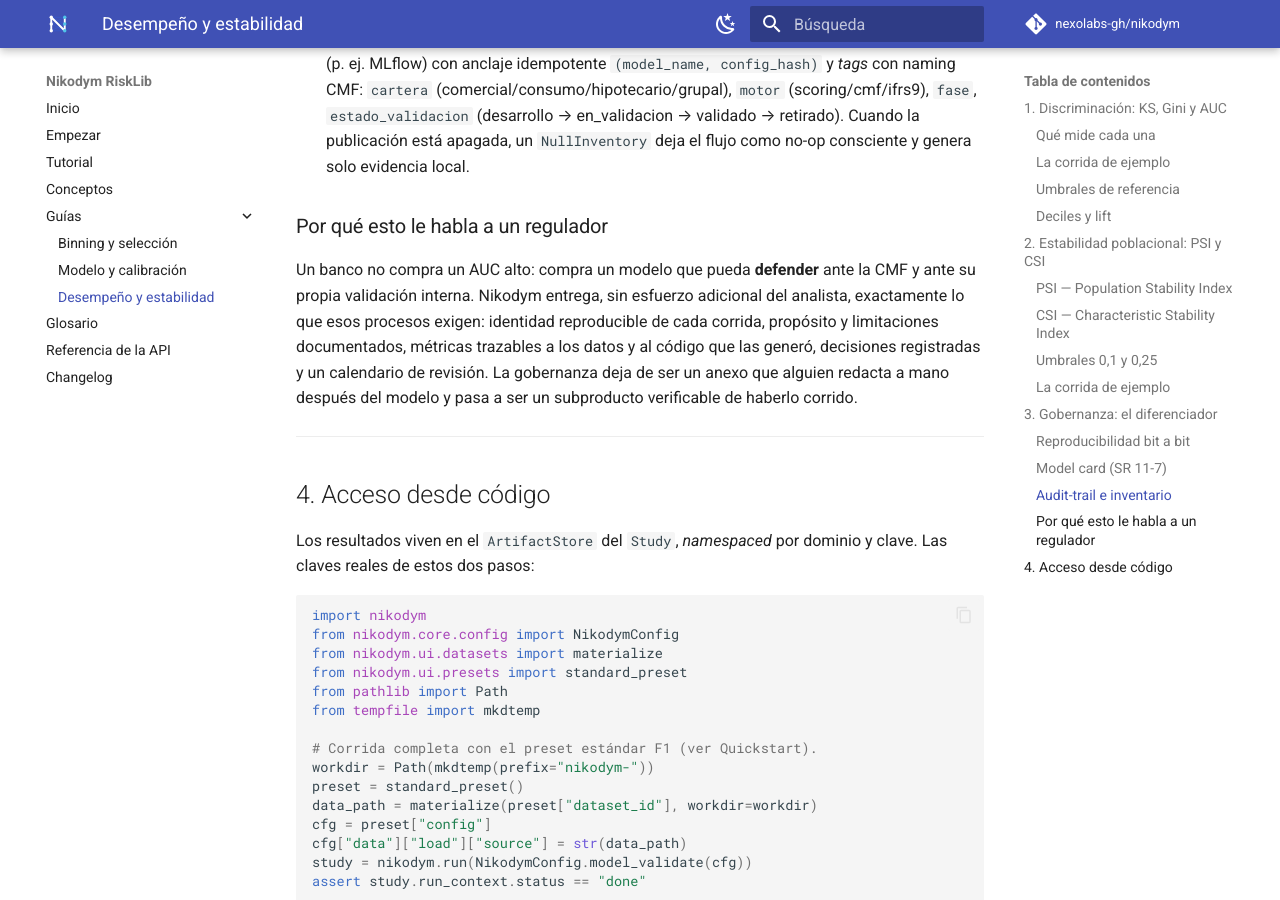
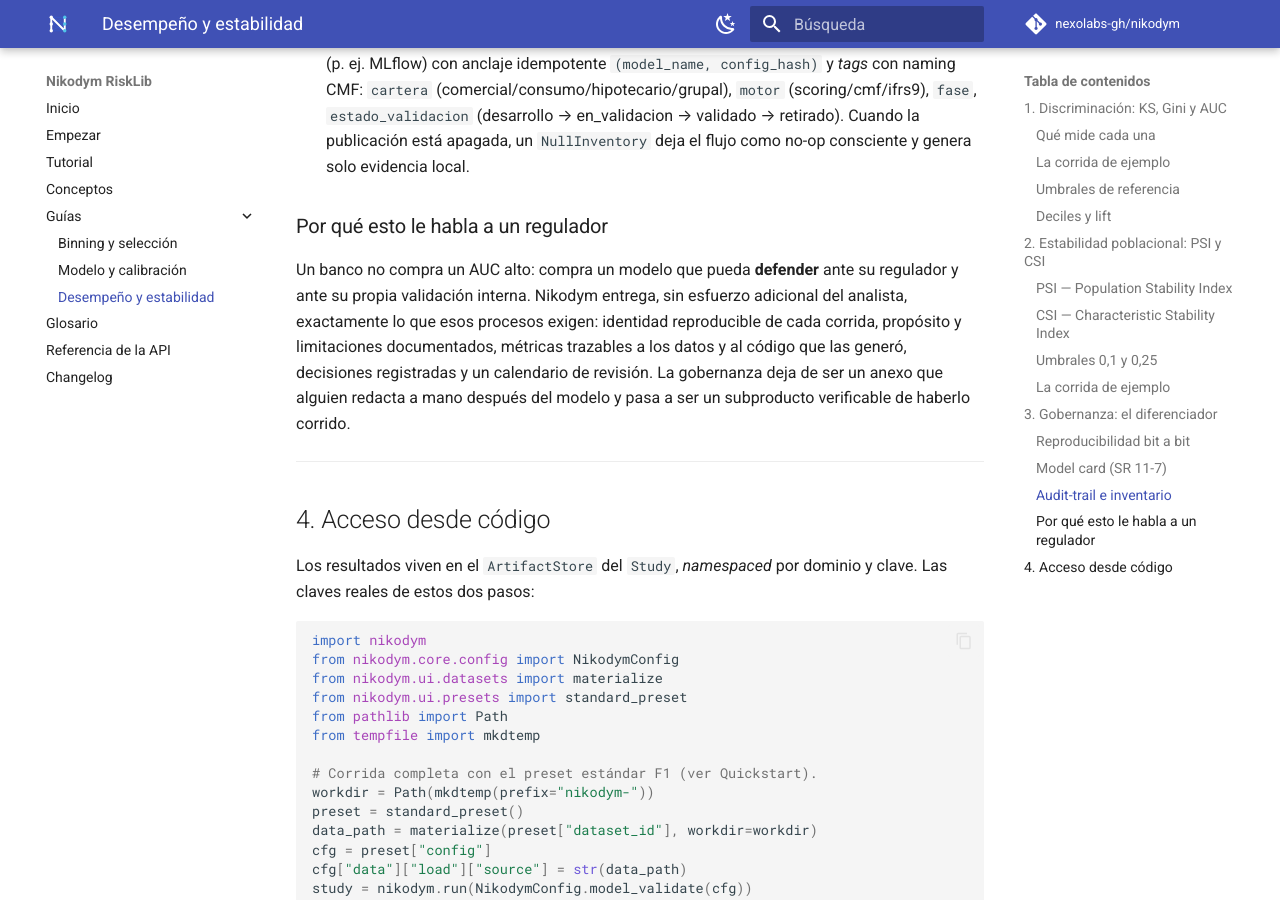
Before and after one commit to nexolabs-gh/nikodym, an MkDocs documentation site: the page built from docs_site/guias/desempeno-estabilidad.md, in a window 1280 px wide and 900 px high, scrolled down 5867 px. Built offline with MkDocs 1.6.1 and Material for MkDocs 9.7.7, drawn with Linux system fonts in a browser that asks for light colours; comment, search, counter and statistics services are not loaded; some of the changed text lies outside the part shown.

Commit message:
docs(guias): el scorecard le habla a tu regulador, no a la CMF
El pipeline F1 es genérico —se posiciona LatAm— pero cinco frases de las guías le
clavaban Chile: «defendible ante la CMF», «lo que un regulador (CMF) pide». A un
lector peruano o colombiano eso le dice, en falso, que la herramienta no es para
él. Y es un error nuestro de encuadre, no del lector: el único componente
chileno es el motor de provisiones CMF.

Censadas las 40 menciones de `docs_site/` y corregidas sólo las 5 de material
genérico. Las 35 restantes se quedan intactas a propósito: en el motor de
provisiones, en el glosario regulatorio y en la API, nombrar a la CMF es lo
correcto y quitarlo sería el error simétrico. `SR 11-7` también se conserva: es
guía supervisora usada como estándar de facto, no ata jurisdicción.

Cierra el tercer punto de B5/P6 del ROADMAP.

```diff
--- a/docs_site/guias/desempeno-estabilidad.md
+++ b/docs_site/guias/desempeno-estabilidad.md
@@ -8,9 +8,9 @@
   PSI y CSI.
 
 Sobre ambos se apoya el tercer pilar, el que convierte a Nikodym en algo defendible frente a un
-validador o a la CMF: la **gobernanza por construcción** (lineage, model card, audit-trail y
-reproducibilidad bit a bit). Un número de AUC solo vale si se puede reproducir y trazar cómo se
-obtuvo.
+validador interno o ante tu regulador: la **gobernanza por construcción** (lineage, model card,
+audit-trail y reproducibilidad bit a bit). Un número de AUC solo vale si se puede reproducir y
+trazar cómo se obtuvo.
 
 !!! note "Los números de esta guía"
     Todas las cifras concretas provienen de una **corrida de ejemplo** real (dataset sintético de
@@ -161,7 +161,7 @@
 
 Aquí está el ángulo que separa a Nikodym de un notebook con `sklearn`. Cada corrida —además de las
 métricas— emite **evidencia auditable por construcción**, sin trabajo extra del analista. Es lo que
-un validador (SR 11-7) o un regulador (CMF) pide antes de aceptar un modelo en producción.
+un validador (SR 11-7) o tu regulador pide antes de aceptar un modelo en producción.
 
 ### Reproducibilidad bit a bit
 
@@ -219,12 +219,12 @@
 
 ### Por qué esto le habla a un regulador
 
-Un banco no compra un AUC alto: compra un modelo que pueda **defender** ante la CMF y ante su propia
-validación interna. Nikodym entrega, sin esfuerzo adicional del analista, exactamente lo que esos
-procesos exigen: identidad reproducible de cada corrida, propósito y limitaciones documentados,
-métricas trazables a los datos y al código que las generó, decisiones registradas y un calendario
-de revisión. La gobernanza deja de ser un anexo que alguien redacta a mano después del modelo y pasa
-a ser un subproducto verificable de haberlo corrido.
+Un banco no compra un AUC alto: compra un modelo que pueda **defender** ante su regulador y ante su
+propia validación interna. Nikodym entrega, sin esfuerzo adicional del analista, exactamente lo
+que esos procesos exigen: identidad reproducible de cada corrida, propósito y limitaciones
+documentados, métricas trazables a los datos y al código que las generó, decisiones registradas y
+un calendario de revisión. La gobernanza deja de ser un anexo que alguien redacta a mano después
+del modelo y pasa a ser un subproducto verificable de haberlo corrido.
 
 ---
 
```
Also changed, not shown: docs_site/guias/binning-seleccion.md (+4 -3 lines), docs_site/index.md (+1 -1 lines).
